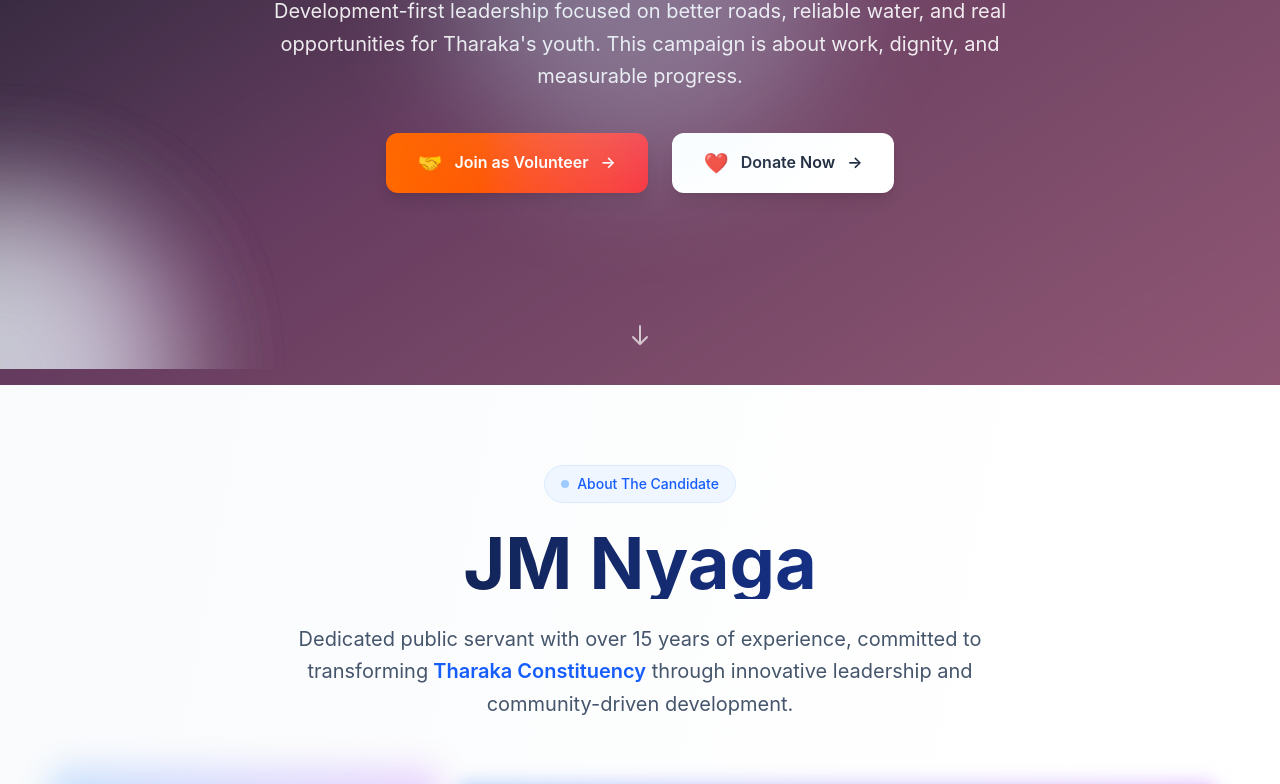
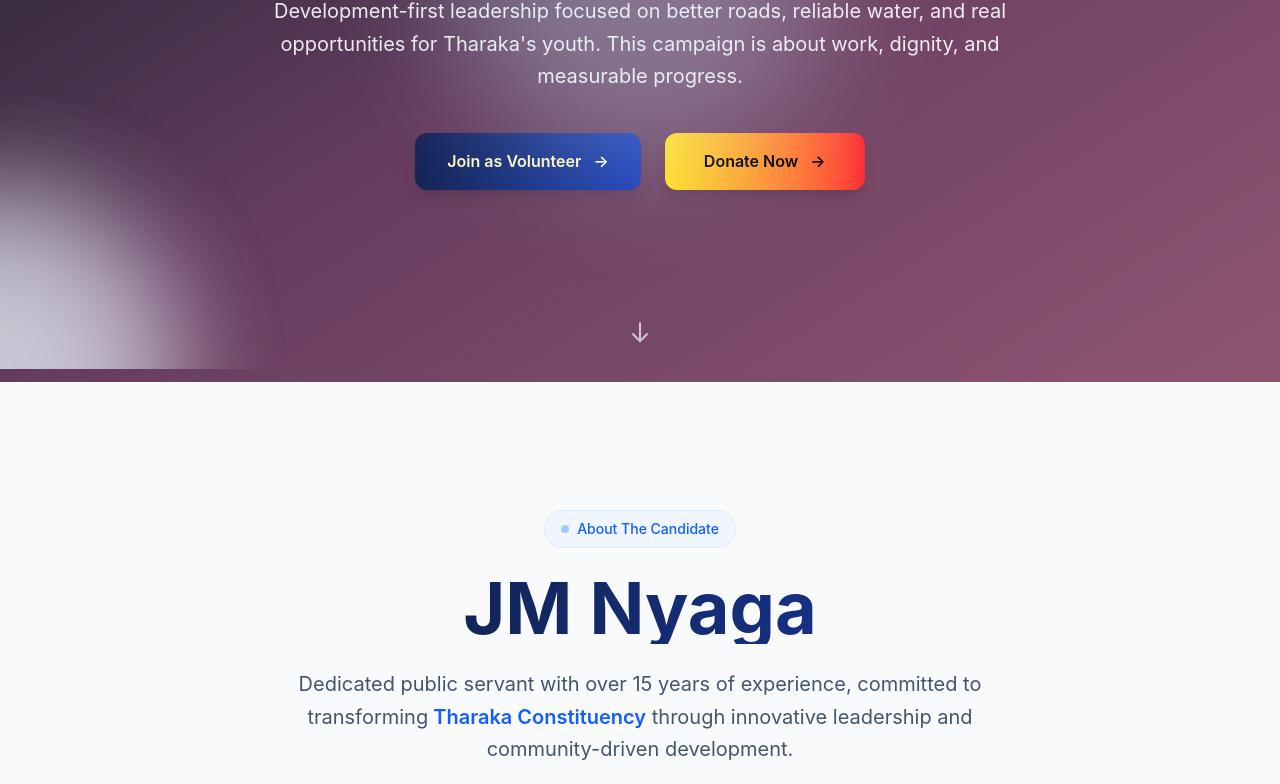
Before and after one commit to jane-spothub/nyaga-campaign, a Next.js app: page / in a window 1280 px wide. Shown: the part 431-1215 px from the top of the page. Built offline with nearby package versions, Linux system fonts and the light colour scheme.

Commit message:
latest updates

```diff
--- a/src/app/contact/page.tsx
+++ b/src/app/contact/page.tsx
@@ -27,7 +27,7 @@ export default function Contact() {
                                 Contact Us
                             </h1>
                             <p className="text-xl text-slate-600 max-w-3xl mx-auto leading-relaxed">
-                                Reach out to the JM Nyaga campaign team. We're here to listen, assist, and work together for a better Tharaka.
+                                Reach out to the JM Nyaga campaign team. We&#39;re here to listen, assist, and work together for a better Tharaka.
                             </p>
                         </div>
                     </ScrollAnimation>
--- a/src/app/layout.tsx
+++ b/src/app/layout.tsx
@@ -5,7 +5,7 @@ import Footer from "../components/Footer";
 
 export const metadata = {
     title: "JM Nyaga Campaign",
-    description: "Hon. Nyaga James Muturi – Tharaka Constituency MP Campaign",
+    description: "Hon. Nyaga James Mutwiri – Tharaka Constituency MP Campaign",
 };
 
 export default function RootLayout({
@@ -15,10 +15,10 @@ export default function RootLayout({
 }) {
     return (
         <html lang="en">
-        <body className="bg-white text-black">
-        <Header />
+        <body className="bg-white text-black" data-gramm="false" data-gr-ext-installed="">
+        <Header/>
         <main>{children}</main>
-        <Footer />
+        <Footer/>
         </body>
         </html>
     );
--- a/src/app/page.tsx
+++ b/src/app/page.tsx
@@ -6,10 +6,11 @@ import Agenda from "@/app/agenda/page";
 
 export default function Home() {
     return (
-        <div className="bg-gradient-to-br from-slate-50 via-white to-blue-50/30 antialiased">
+        <div className="bg-[var(--color-background-light)] text-[var(--color-foreground)] antialiased">
             <HeroSection/>
 
-            <main className="space-y-0">
+            <main className="container mx-auto px-6 lg:px-8 py-12 space-y-20">
+
                 <About/>
                 <Vision/>
                 <Agenda/>
--- a/src/components/HeroSection.tsx
+++ b/src/components/HeroSection.tsx
@@ -59,18 +59,18 @@ export default function HeroSection() {
                         <div className="flex flex-col sm:flex-row gap-6 justify-center items-center mb-16">
                             <Link
                                 href="/volunteer"
-                                className="group inline-flex items-center justify-center gap-3 px-8 py-4 bg-gradient-to-r from-orange-500 to-red-500 text-white rounded-xl font-semibold hover:from-orange-600 hover:to-red-600 transition-all duration-300 transform hover:scale-105 shadow-lg hover:shadow-xl min-w-[200px]"
+                                className="group inline-flex items-center justify-center gap-3 px-8 py-4 bg-gradient-to-r from-blue-950 to-blue-800 text-yellow-100 rounded-xl font-semibold hover:from-orange-600 hover:to-red-600 transition-all duration-300 transform hover:scale-105 shadow-lg hover:shadow-xl min-w-[200px]"
                             >
-                                <span className="text-xl">🤝</span>
+                                {/*<span className="text-xl">🤝</span>*/}
                                 Join as Volunteer
                                 <span className="group-hover:translate-x-1 transition-transform">→</span>
                             </Link>
 
                             <Link
                                 href="/donate"
-                                className="group inline-flex items-center justify-center gap-3 px-8 py-4 bg-white text-slate-800 rounded-xl font-semibold hover:bg-slate-100 transition-all duration-300 transform hover:scale-105 shadow-lg hover:shadow-xl min-w-[200px]"
+                                className="group inline-flex items-center justify-center gap-3 px-8 py-4 bg-gradient-to-r from-yellow-300 to-red-500 text-black rounded-xl font-semibold hover:from-orange-600 hover:to-red-600 transition-all duration-300 transform hover:scale-105 shadow-lg hover:shadow-xl min-w-[200px]"
                             >
-                                <span className="text-xl">❤️</span>
+                                {/*<span className="text-xl">❤️</span>*/}
                                 Donate Now
                                 <span className="group-hover:translate-x-1 transition-transform">→</span>
                             </Link>
```
